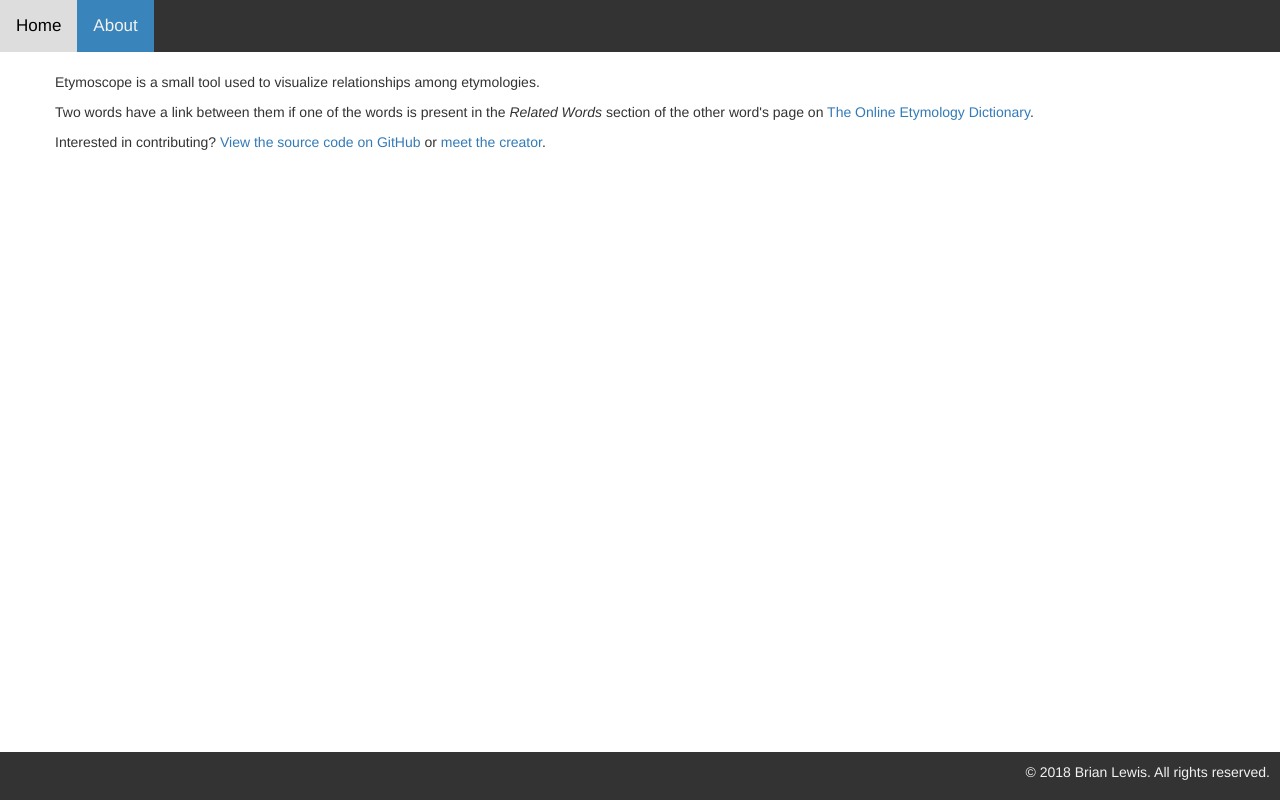
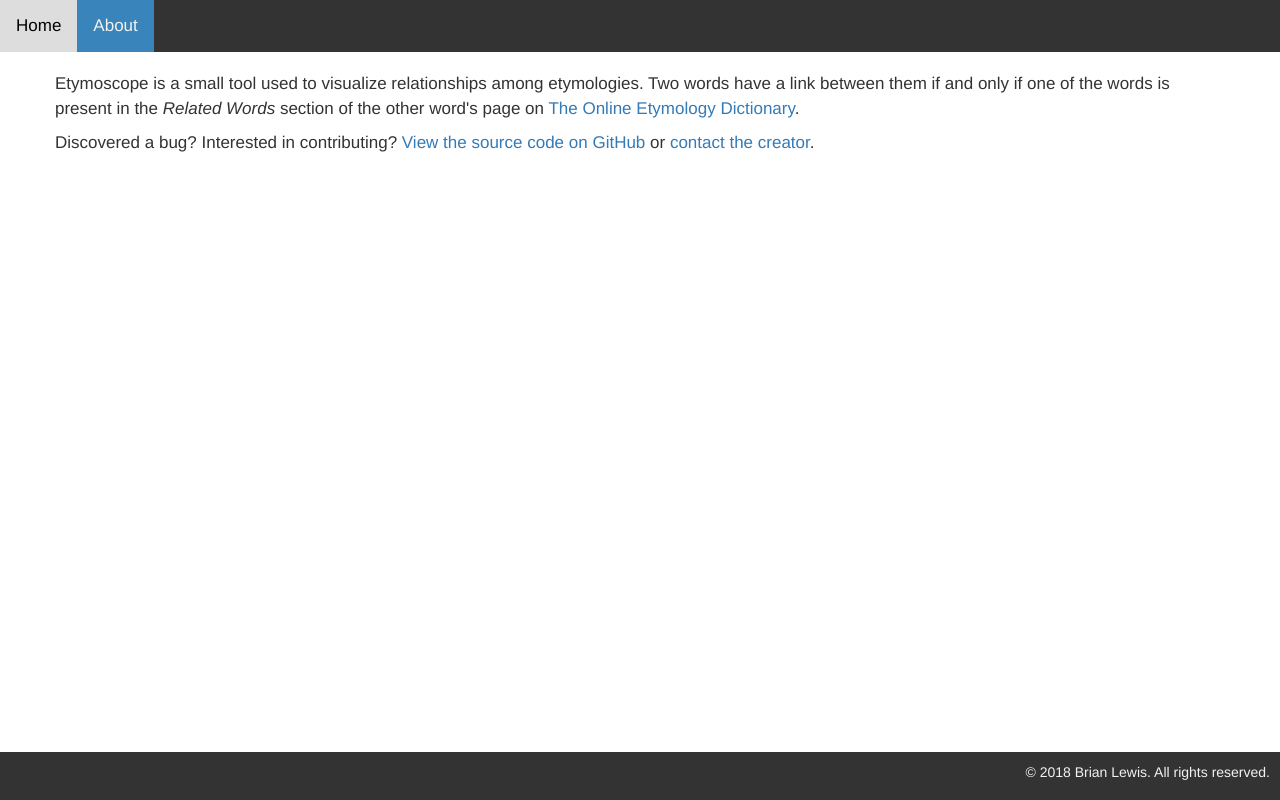
Before and after one commit to tetraptych/etymoscope, a website: page frontend/assets/about.html in a window 1280 px wide. Drawn offline with nearby package versions, Linux system fonts and the light colour scheme; no server answers.

Commit message:
Update About page (#13)

```diff
--- a/frontend/assets/about.html
+++ b/frontend/assets/about.html
@@ -10,7 +10,7 @@
 
   <link rel="icon" type="image/x-icon" href="favicon.ico?v=2"/>
 
-  <link rel="stylesheet" href="http://maxcdn.bootstrapcdn.com/bootstrap/3.2.0/css/bootstrap.min.css">
+  <link rel="stylesheet" href="https://maxcdn.bootstrapcdn.com/bootstrap/3.2.0/css/bootstrap.min.css">
   <link rel="stylesheet" href="main.css">
   <link rel="stylesheet" href="https://cdnjs.cloudflare.com/ajax/libs/font-awesome/4.7.0/css/font-awesome.min.css">
 
@@ -19,17 +19,17 @@
 <body>
 
   <div class="topnav" id="myTopnav">
-    <a href="/">Home</a>
+    <a href="index.html">Home</a>
     <a href="about.html" class="active">About</a>
   </div>
 
   <div class="container">
     <div class="row">
-      <br>
-      <p>Etymoscope is a small tool used to visualize relationships among etymologies.</p>
-      <p>Two words have a link between them if one of the words is present in the <i>Related Words</i> section of the other word's page on <a href="http://etymonline.com" target="_blank">The Online Etymology Dictionary</a>.</p>
-      <p>Interested in contributing? <a href="http://github.com/tetraptych/etymoscope" target="_blank">View the source code on GitHub</a> or <a href="https://tetraptych.github.io" target="_blank">meet the creator</a>.
-      </p>
+      <div class="abouttext">
+        <p>Etymoscope is a small tool used to visualize relationships among etymologies. Two words have a link between them if and only if one of the words is present in the <i>Related Words</i> section of the other word's page on <a href="https://etymonline.com" target="_blank">The Online Etymology Dictionary</a>.</p>
+        <p>Discovered a bug? Interested in contributing? <a href="https://github.com/tetraptych/etymoscope" target="_blank">View the source code on GitHub</a> or <a href="https://tetraptych.github.io" target="_blank">contact the creator</a>.
+        </p>
+      </div>
     </div>
   </div>
 
--- a/frontend/styles/main.scss
+++ b/frontend/styles/main.scss
@@ -35,6 +35,18 @@ canvas {
   font-size: 18px;
   padding: 6px;
   text-align: center;
+}
+
+.abouttext {
+  padding: 20px 0px;
+}
+
+.abouttext p {
+  float: left;
+  display: block;
+  text-align: left;
+  text-decoration: none;
+  font-size: 17px;
 }
 
 #submitButton {
```
Also changed, not shown: frontend/assets/main.css.
